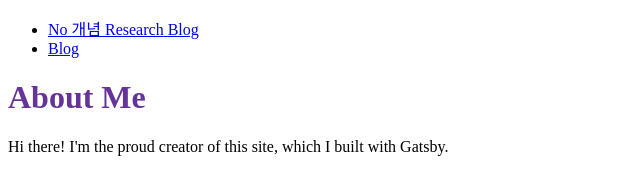
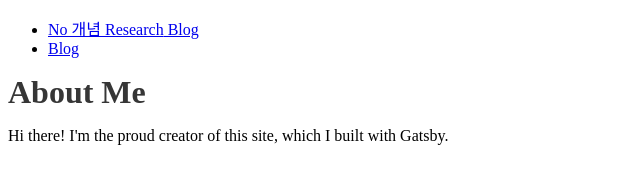
Before and after one commit to Wonjuny0804/Wonjuny0804.github.io, a Gatsby site: page /about in a window 1280 px wide. Shown: the whole page, without its empty margins (0-640 px from the left). Built offline with nearby package versions, Linux system fonts and the light colour scheme; Gatsby itself is replaced by a stand-in of ours.

Commit message:
Change main heading font color

```diff
--- a/src/components/layout.module.css
+++ b/src/components/layout.module.css
@@ -7,8 +7,10 @@
 }
 
 .heading {
-  color: rebeccapurple;
+  color: #363636;
+  margin: 12px 0;
 }
+
 .nav-links {
   display: flex;
   list-style: none;
```
